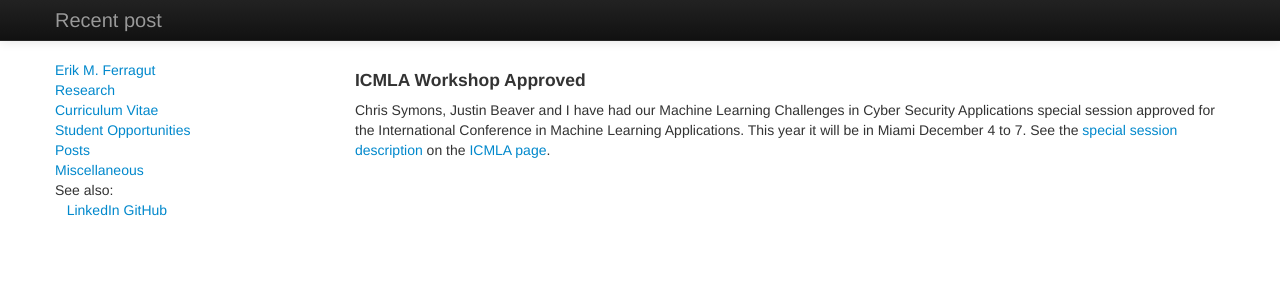
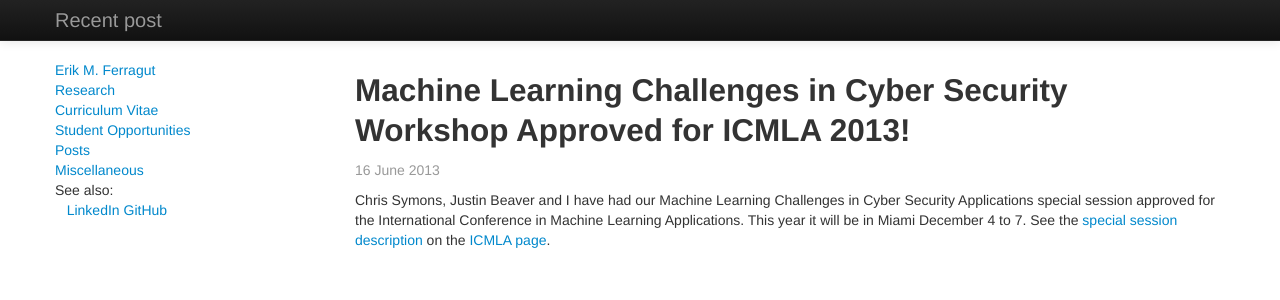
Before and after one commit to ErikFerragut/ErikFerragut.github.io, a Jekyll site: the page built from _posts/2013-06-16-icmla-workshop-approved.md, in a window 1280 px wide. Shown: the top 300 px of the page. Built offline with Jekyll 4.4.1, drawn with Linux system fonts in a browser that asks for light colours; Markdown is read by kramdown in place of the engine named in the settings.

Commit message:
fixed post format and made news items linkable on page one

```diff
--- a/_layouts/post.html
+++ b/_layouts/post.html
@@ -4,13 +4,13 @@
 {% include header.html %}
 
 <div class= "row-fluid" >
-  <div class= "span8" >
-    <h1>{{ page.title }}</hi>
+  <div class="span3" >
+    {% include sidebar.html %}
+  </div>
+  <div class= "span9" >
+    <h2>{{ page.title }}</h2>
     <p class="muted">{{page.date | date_to_long_string }}</p>
     {{ content }}
-  </div>
-  <div class="span4" >
-    {% include sidebar.html %}
   </div>
 </div>
 
--- a/_posts/2013-06-16-icmla-workshop-approved.md
+++ b/_posts/2013-06-16-icmla-workshop-approved.md
@@ -1,11 +1,10 @@
 ---
-title: ICMLA Workshop Approved
-layout: default
+title: Machine Learning Challenges in Cyber Security Workshop Approved for ICMLA 2013!
 headline: Recent post
 news: true
+layout: post
+note_to_self: do not put a title in the content since it will use the yaml-provided title
 ---
-<h4>ICMLA Workshop Approved</h4>
-
 <p>Chris Symons, Justin Beaver and I have had our Machine Learning
 Challenges in Cyber Security Applications special session approved for
 the International Conference in Machine Learning Applications.  This
--- a/index.html
+++ b/index.html
@@ -62,7 +62,7 @@
   {% for post in site.posts %}
   {% if post.news == true %}
   <dt>{{ post.date | date_to_long_string }}</dt>
-  <dd>{{ post.title }}</dd>
+  <dd><a href="{{ post.url }}">{{ post.title }}</a></dd>
   {% endif %}
   {% endfor %}
 </dl>
```
